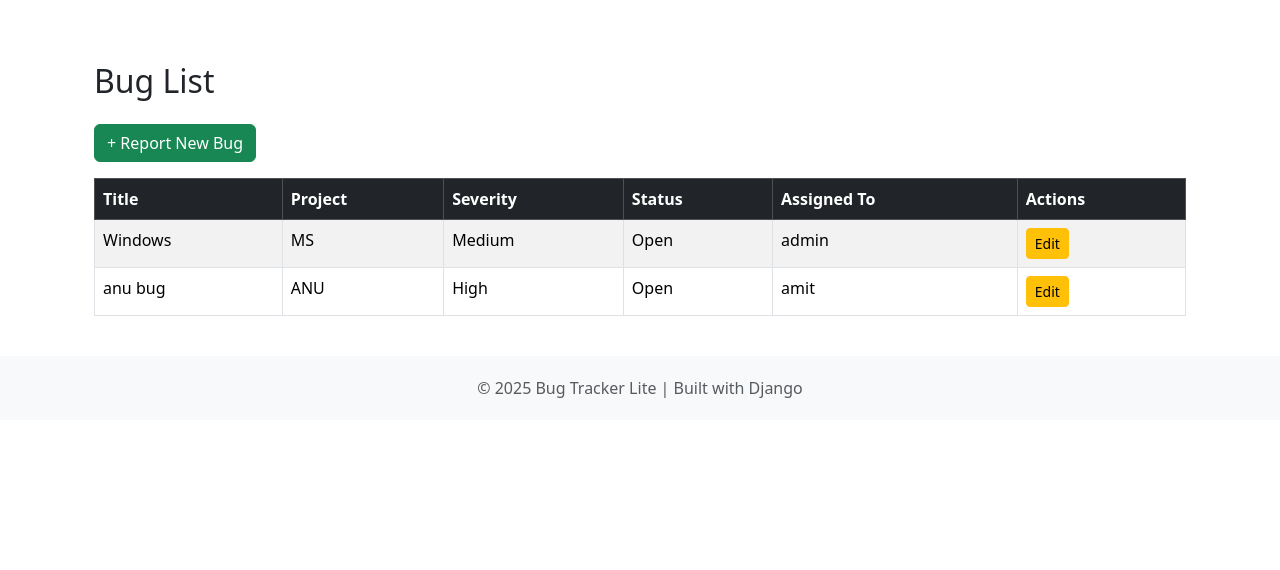
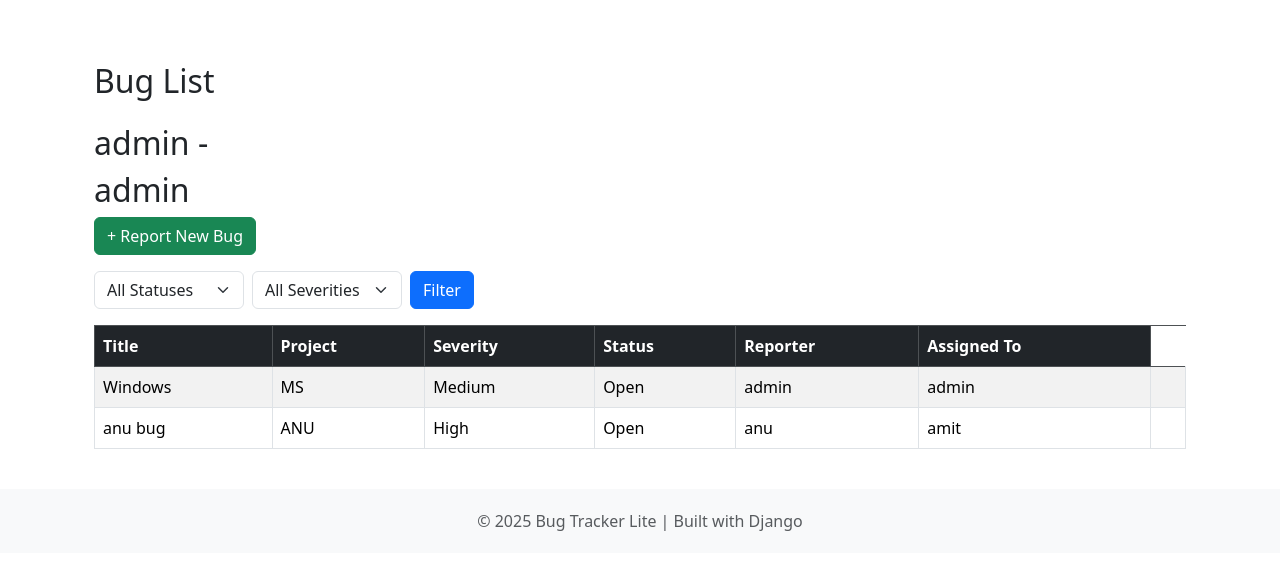
Before and after one commit to amitkumar0128/bugtracker, a Django app: page /bug_list/ in a window 1280 px wide. Shown: the part 56-626 px from the top of the page. Run offline with Django 4.2, Linux system fonts and the light colour scheme; a user stored in the database is signed in; data comes from the database, SQL or seed files in the repository; both versions use the stored data as it was after the commit.

Commit message:
Role base access given

```diff
--- a/bugtracker/bugs/apps.py
+++ b/bugtracker/bugs/apps.py
@@ -1,6 +1,10 @@
 from django.apps import AppConfig
+
 
 
 class BugsConfig(AppConfig):
     default_auto_field = 'django.db.models.BigAutoField'
     name = 'bugs'
+
+    #def ready(self):
+    #    from . import signals
--- a/bugtracker/bugs/models.py
+++ b/bugtracker/bugs/models.py
@@ -3,6 +3,10 @@ from django.db import models
 # Create your models here.
 
 from django.contrib.auth.models import User
+
+def get_default_reporter():
+    default_user = User.objects.first()
+    return default_user.id if default_user else None
 
 class BugReport(models.Model):
     STATUS_CHOICES = [
@@ -23,7 +27,19 @@ class BugReport(models.Model):
     severity = models.CharField(max_length=10, choices=SEVERITY_CHOICES)
     project = models.CharField(max_length=100)
     assigned_to = models.ForeignKey(User, on_delete=models.SET_NULL, null=True, blank=True)
+    reporter = models.ForeignKey(User, on_delete=models.CASCADE, default=get_default_reporter, related_name='reported_bugs')
     created_at = models.DateTimeField(auto_now_add=True)
 
     def __str__(self):
         return f"[{self.status}] {self.title}"
+
+class UserProfile(models.Model):
+    ROLE_CHOICES = (
+        ('Reporter', 'Reporter'),
+        ('Developer', 'Developer'),
+    )
+    user = models.OneToOneField(User, on_delete=models.CASCADE)
+    role = models.CharField(max_length=20, choices=ROLE_CHOICES)
+
+    def __str__(self):
+        return f"{self.user.username} - {self.role}"
--- a/bugtracker/bugs/urls.py
+++ b/bugtracker/bugs/urls.py
@@ -7,5 +7,8 @@ urlpatterns = [
     path('bug_list/', views.bug_list, name='bug_list'),
     path('bug_create/', views.bug_create, name='bug_create'),
     path('bug_update/<int:pk>/', views.bug_update, name='bug_update'),
-    path('register/', views.register_view, name='register'),
+    path('register/', views.register, name='register'),
+    path('api/bugs/', views.BugListAPI.as_view(), name='api_bugs'),
+    path('api/bugs/<int:pk>/', views.BugDetailAPI.as_view(), name='api_bug_detail'),
+    path('bug/<int:pk>/delete/', views.BugDeleteView.as_view(), name='bug_delete'),
 ]
--- a/bugtracker/bugs/views.py
+++ b/bugtracker/bugs/views.py
@@ -1,17 +1,24 @@
-# Create your views here.
-
 from django.shortcuts import render, redirect, get_object_or_404
 from .models import BugReport
 from .forms import BugReportForm
 from django.contrib.auth.decorators import login_required
-from django.contrib.auth.forms import UserCreationForm
 from django.contrib.auth.models import User
 from django.db.models import Count
+from rest_framework import generics
+from .serializers import BugReportSerializer
+from django.views.generic import DeleteView
+from django.urls import reverse_lazy
+from django.contrib.auth.mixins import LoginRequiredMixin
+from .forms import CustomUserCreationForm
+from django.contrib.auth import login
+from .models import UserProfile
 
 
 def home(request):
     return render(request, 'home.html')
 
+
+@login_required
 def dashboard(request):
     # Count bugs by status
     bugs = BugReport.objects.all()
@@ -32,7 +39,7 @@ def dashboard(request):
     all_bugs = bugs.count()
     remaining_bugs = all_bugs - user_assigned_bugs
     assigned_counts = [user_assigned_bugs, remaining_bugs]
-    print(name)
+
     context = {
         'total_bugs': total_bugs,
         'severity_counts': severity_counts,
@@ -40,11 +47,16 @@ def dashboard(request):
     }
     return render(request, 'dashboard.html', context)
 
+
+@login_required
 def bug_list(request):
     status_filter = request.GET.get('status')
     severity_filter = request.GET.get('severity')
 
-    bugs = BugReport.objects.all()
+    if request.user.userprofile.role == 'Reporter':
+        bugs = BugReport.objects.filter(reporter=request.user)
+    else:
+        bugs = BugReport.objects.all()
 
     if status_filter:
         bugs = bugs.filter(status=status_filter)
@@ -63,7 +75,9 @@ def bug_create(request):
     if request.method == 'POST':
         form = BugReportForm(request.POST)
         if form.is_valid():
-            form.save()
+            bug = form.save(commit=False)
+            bug.reporter = request.user
+            bug.save()
             return redirect('bug_list')
     else:
         form = BugReportForm()
@@ -78,12 +92,31 @@ def bug_update(request, pk):
         return redirect('bug_list')
     return render(request, 'bugs/bug_form.html', {'form': form})
 
-def register_view(request):
+
+class BugDeleteView(LoginRequiredMixin, DeleteView):
+    model = BugReport
+    template_name = 'bugs/bug_confirm_delete.html'
+    success_url = reverse_lazy('bug_list')  # Adjust if your list view is named differently
+
+
+def register(request):
     if request.method == 'POST':
-        form = UserCreationForm(request.POST)
+        form = CustomUserCreationForm(request.POST)
         if form.is_valid():
-            form.save()
-            return redirect('login')
+            user = form.save()
+            role = form.cleaned_data['role']
+            UserProfile.objects.get_or_create(user=user, defaults={'role': role})
+            login(request, user)
+            return redirect('home')
     else:
-        form = UserCreationForm()
+        form = CustomUserCreationForm()
     return render(request, 'registration/register.html', {'form': form})
+
+
+class BugListAPI(generics.ListAPIView):
+    queryset = BugReport.objects.all()
+    serializer_class = BugReportSerializer
+
+class BugDetailAPI(generics.RetrieveAPIView):
+    queryset = BugReport.objects.all()
+    serializer_class = BugReportSerializer
--- a/bugtracker/bugtracker/settings.py
+++ b/bugtracker/bugtracker/settings.py
@@ -38,6 +38,7 @@ INSTALLED_APPS = [
     'django.contrib.messages',
     'django.contrib.staticfiles',
     'bugs',
+    'rest_framework',  # For API support
     'django.contrib.humanize',  # For better date formatting
 ]
 
--- a/bugtracker/templates/bugs/bug_list.html
+++ b/bugtracker/templates/bugs/bug_list.html
@@ -2,8 +2,26 @@
 {% block content %}
 <div class="container mt-5">
     <h2 class="mb-4">Bug List</h2>
+    <h2>{{request.user.userprofile}}</h2>
+    <h2>{{user.username}}</h2>
+    <a href="{% url 'bug_create' %}" class="btn btn-success mb-3">+ Report New Bug</a>
 
-    <a href="{% url 'bug_create' %}" class="btn btn-success mb-3">+ Report New Bug</a>
+    <form method="get" class="mb-3 d-flex gap-2">
+
+        <select name="status" class="form-select" style="width: 150px;">
+          <option value="">All Statuses</option>
+          <option value="Open" {% if selected_status == 'Open' %}selected{% endif %}>Open</option>
+          <option value="Resolved" {% if selected_status == 'Resolved' %}selected{% endif %}>Resolved</option>
+        </select>
+        <select name="severity" class="form-select" style="width: 150px;">
+          <option value="">All Severities</option>
+          <option value="Low" {% if selected_severity == 'Low' %}selected{% endif %}>Low</option>
+          <option value="Medium" {% if selected_severity == 'Medium' %}selected{% endif %}>Medium</option>
+          <option value="High" {% if selected_severity == 'High' %}selected{% endif %}>High</option>
+          <option value="Critical" {% if selected_severity == 'Critical' %}selected{% endif %}>Critical</option>
+        </select>
+        <button type="submit" class="btn btn-primary">Filter</button>
+      </form>
 
     <table class="table table-striped table-bordered">
         <thead class="table-dark">
@@ -12,8 +30,11 @@
                 <th>Project</th>
                 <th>Severity</th>
                 <th>Status</th>
+                <th>Reporter</th>
                 <th>Assigned To</th>
+                {% if request.user.userprofile.role == "Developer" %}
                 <th>Actions</th>
+                {% endif %}
             </tr>
         </thead>
         <tbody>
@@ -23,9 +44,13 @@
                 <td>{{ bug.project }}</td>
                 <td>{{ bug.severity }}</td>
                 <td>{{ bug.status }}</td>
+                <td>{{ bug.reporter }}</td>
                 <td>{{ bug.assigned_to }}</td>
                 <td>
+                    {% if request.user.userprofile.role == "Developer" %}
                     <a href="{% url 'bug_update' bug.id %}" class="btn btn-sm btn-warning">Edit</a>
+                    <a href="{% url 'bug_delete' bug.pk %}" class="btn btn-sm btn-outline-danger">Delete</a>
+                    {% endif %}
                 </td>
             </tr>
             {% empty %}
--- a/bugtracker/templates/dashboard.html
+++ b/bugtracker/templates/dashboard.html
@@ -3,6 +3,7 @@
 {% block content %}
 <div class="container mt-5">
     <h2 class="mb-4">Bug Tracker Dashboard</h2>
+    <h3>{{user.username}}</h3>
 
     <div class="row">
         <div class="col-md-4" id="bug_status_data" data-bugs="{{ total_bugs|safe }}">
```
Also changed, not shown: bugtracker/bugs/forms.py (+14 -0 lines), bugtracker/bugs/serializers.py (added, +7 -0 lines), bugtracker/bugs/signals.py (added, +17 -0 lines), bugtracker/templates/bugs/bug_confirm_delete.html (added, +13 -0 lines), bugtracker/bugs/migrations/0002_userprofile.py (added), bugtracker/bugs/migrations/0003_bugreport_reporter.py (added), bugtracker/db.sqlite3.
